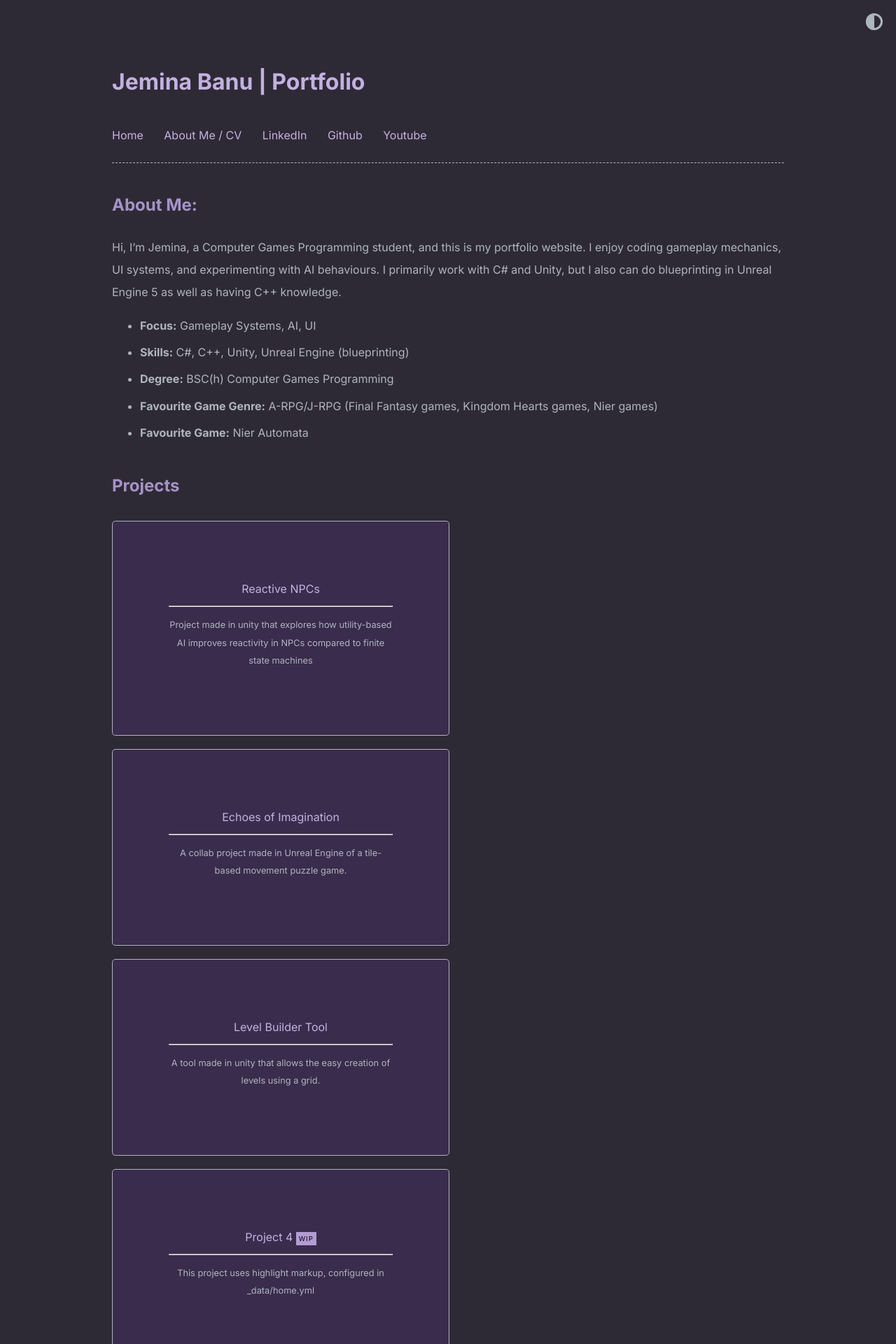
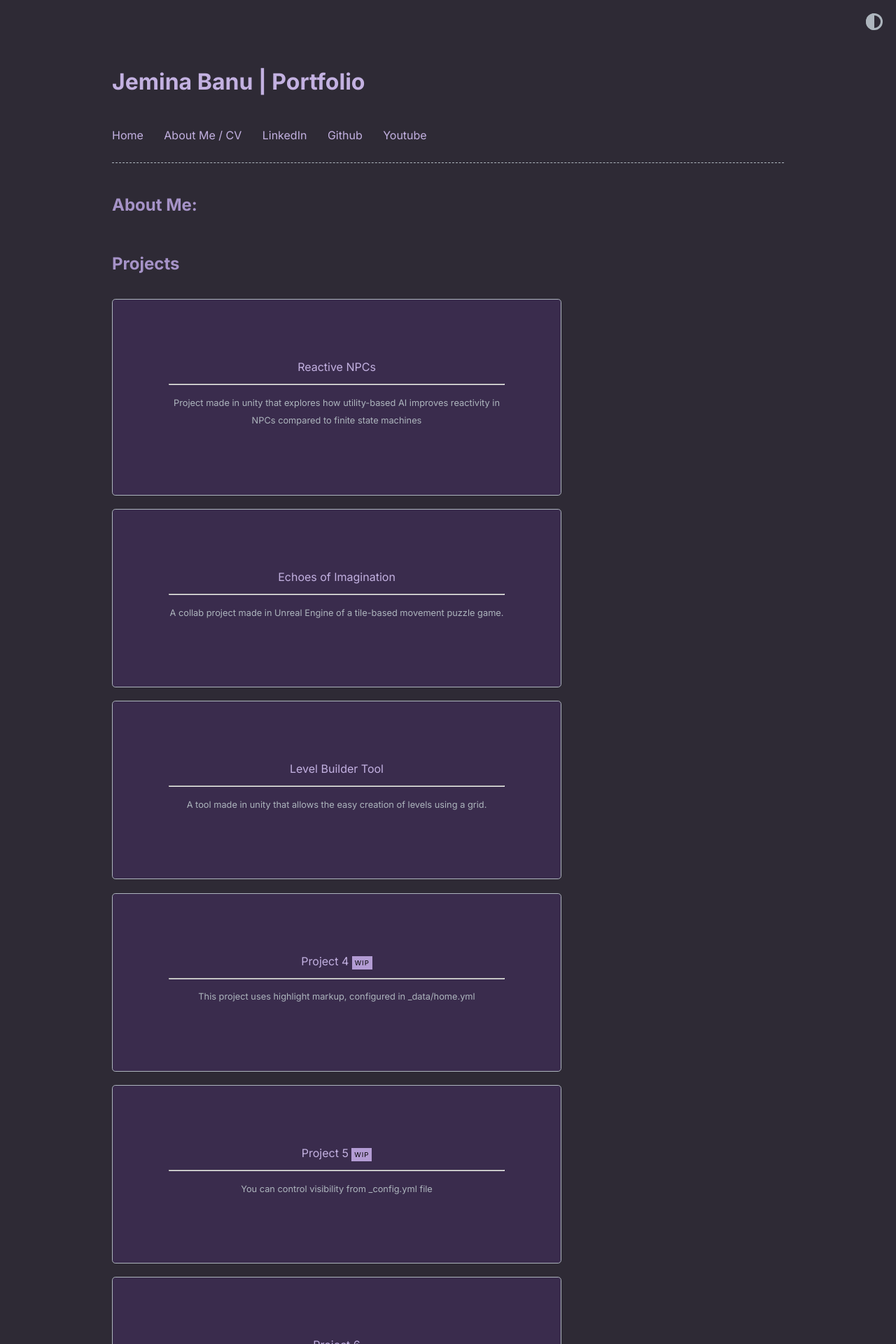
Before and after one commit to Jem-exe/jem-exe.github.io, a Jekyll site: the page built from index.md, in a window 1280 px wide. Shown: the top 1920 px of the page at 70% size. Built offline with Jekyll 4.4.1, drawn with Linux system fonts in a browser that asks for light colours.

Commit message:
card change (added hover and changed size to 30 from 20) and got rid of about me

```diff
--- a/_config.yml
+++ b/_config.yml
@@ -1,13 +1,6 @@
 title: Jemina Banu | Portfolio
 url: jem-exe.github.io
 description: |
-  Hi, I'm Jemina, a Computer Games Programming student, and this is my portfolio website. I enjoy coding gameplay mechanics, UI systems, and experimenting with AI behaviours. I primarily work with C# and Unity, but I also can do blueprinting in Unreal Engine 5 as well as having C++ knowledge.
-
-  - **Focus:** Gameplay Systems, AI, UI
-  - **Skills:** C#, C++, Unity, Unreal Engine (blueprinting)
-  - **Degree:** BSC(h) Computer Games Programming
-  - **Favourite Game Genre:** A-RPG/J-RPG (Final Fantasy games, Kingdom Hearts games, Nier games)
-  - **Favourite Game:** Nier Automata
 
 permalink: /:slug
 
@@ -36,7 +29,7 @@ theme_config:
   home:
     title_projects: Projects
     title_misc_list: Details
-    title_old_projects: Old Projects
+    # title_old_projects: Old Projects
 
 # highlighter: rouge
 
--- a/_sass/list.scss
+++ b/_sass/list.scss
@@ -20,7 +20,7 @@ ul.horizontal-list {
 .card {
   padding: 5em;
   border: 1px var(--text) solid;
-  width: 20em;
+  width: 30em;
   height: auto;
   text-align: center;
   font-size: 1em;
@@ -28,6 +28,10 @@ ul.horizontal-list {
   background-color: var(--bg-secondary);
   margin-bottom: 0.8em;
   border-radius: 0.3em;
+
+  .card:hover {
+    transform: scale(1.05);
+  }
 
   .header {
     color: var(--links);
```
